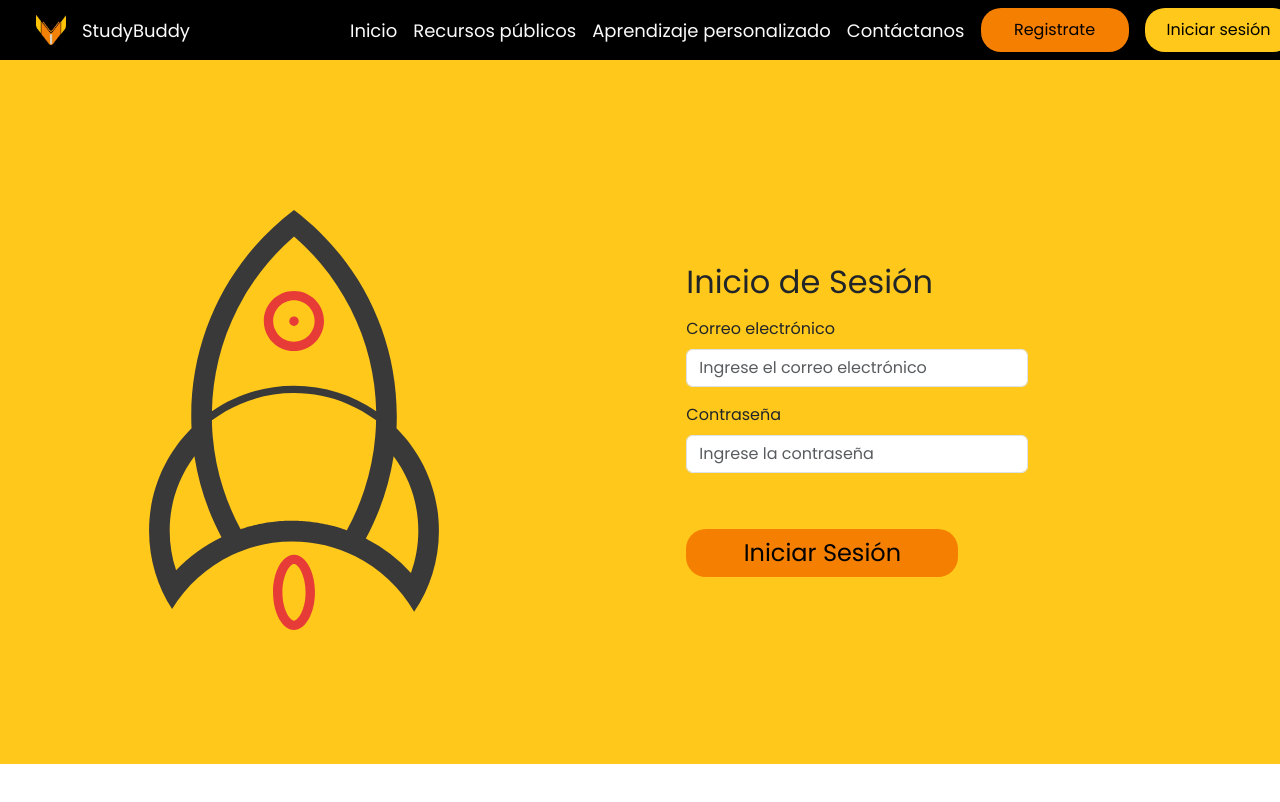
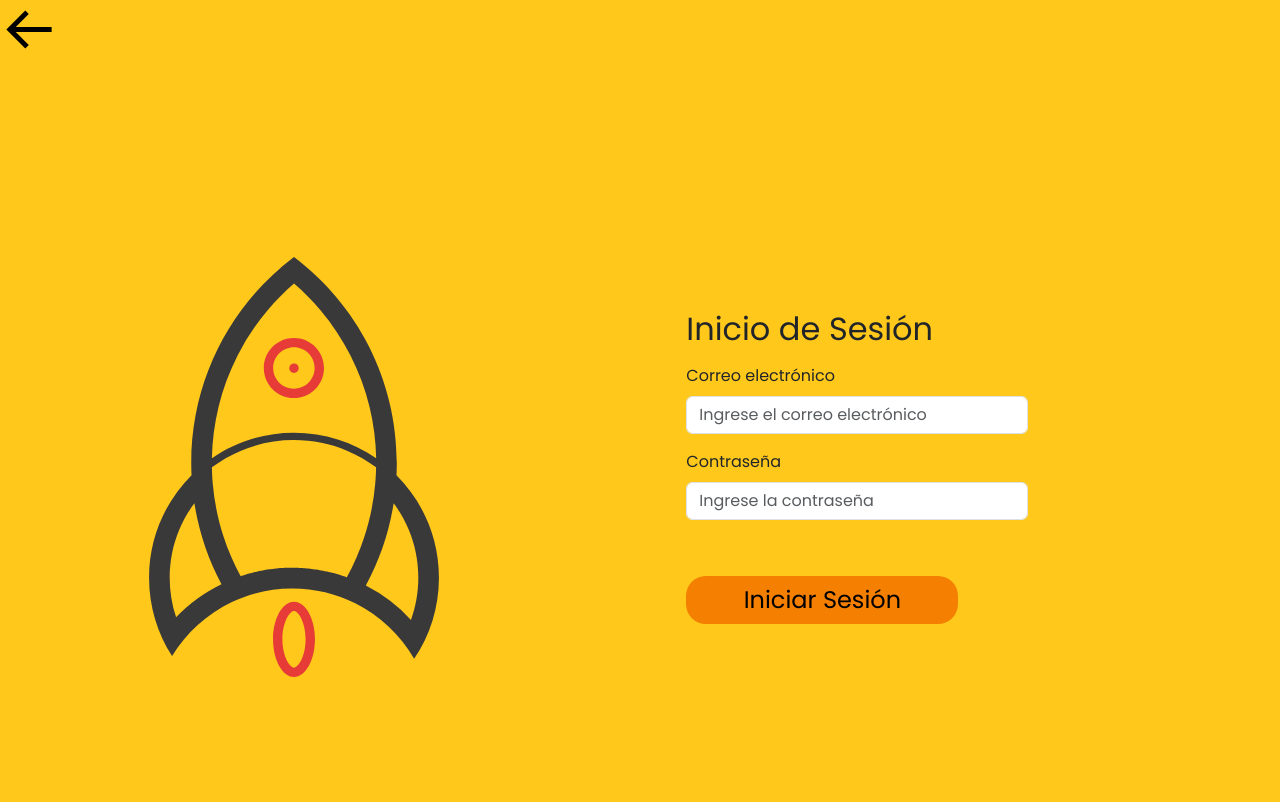
Before and after one commit to daniitoro29/studyBuddy, a React (Vite) app: page /login in a window 1280 px wide. Shown: the top 802 px of the page. Built offline with nearby package versions, Linux system fonts and the light colour scheme.

Commit message:
Update createUser service consumer

```diff
--- a/src/pages/LandingPage/components/About/About.jsx
+++ b/src/pages/LandingPage/components/About/About.jsx
@@ -9,7 +9,7 @@ const baseClassName = "about-container";
 
 const About = () => {
   return (
-    <div className={baseClassName}>
+    <div className={baseClassName} id="about">
       <h1 className={`${baseClassName}_title`}>Sobre nosotros</h1>
       <section className={`${baseClassName}_first`}>
         <Card style={{ width: "20rem", height:"320px"}} >
--- a/src/pages/LandingPage/components/Contact/Contact.jsx
+++ b/src/pages/LandingPage/components/Contact/Contact.jsx
@@ -7,7 +7,7 @@ const baseClassName = "contact-container";
 
 const Contact = () => {
   return (
-    <div className={`row justify-content-center ${baseClassName}`}>
+    <div className={`row justify-content-center ${baseClassName}`} id="contact-us">
       <div className={`col-md-5 ${baseClassName}_img`}>
         <img
           src={email}
--- a/src/pages/LandingPage/components/Information/Information.jsx
+++ b/src/pages/LandingPage/components/Information/Information.jsx
@@ -23,12 +23,14 @@ const Information = () => {
           ¡Desbloquea tu potencial y construye un futuro STEM sólido con
           nosotros!
         </h2>
+        <a href="#about">
         <Button
           variant="outline-success"
           className={`${baseClassName}_button1`}
         >
           Conocenos
         </Button>
+        </a>
       </section>
       <div className={`${baseClassName}_second`}>
       <img
--- a/src/pages/Login/Login.jsx
+++ b/src/pages/Login/Login.jsx
@@ -1,10 +1,10 @@
 import React, { useState } from 'react';
 import padlock from "../../assets/cohete.svg";
+import arrow from "../../assets/arrowBack.svg";
 import { userLogin } from "../../services/Login";
 import { useNavigate } from "react-router-dom";
 import Form from "react-bootstrap/Form";
 import Button from "react-bootstrap/Button";
-import NavBar from "../Navbar/Navbar";
 
 const baseClassName = 'login-container';
 
@@ -37,8 +37,16 @@ function Login() {
 
   return (
     <>
-    <NavBar />
-    <div className={`row justify-content-center ${baseClassName}`} style={{height:"88vh"}}>
+    <div className="div_container">
+      <a href="/">
+    <img
+          src={arrow}
+          className={`d-inline-block align-center ${baseClassName}_imagen`}
+          style={{ alignSelf: "start", height:"59px"}}
+          alt="Candado"
+        />
+        </a>
+    <div className={`row justify-content-center ${baseClassName}`} style={{height:"100vh"}}>
       <div className={`col-md-4 ${baseClassName}_img`}>
         <img
           src={padlock}
@@ -70,6 +78,7 @@ function Login() {
         </Form>
       </div>
     </div>
+    </div>
     </>
   );
 }
--- a/src/pages/Login/Login.scss
+++ b/src/pages/Login/Login.scss
@@ -63,3 +63,7 @@
         font-size: 1.5rem;
     }
 }
+
+.div_container {
+    background-color: $color-secondary;
+}
```
